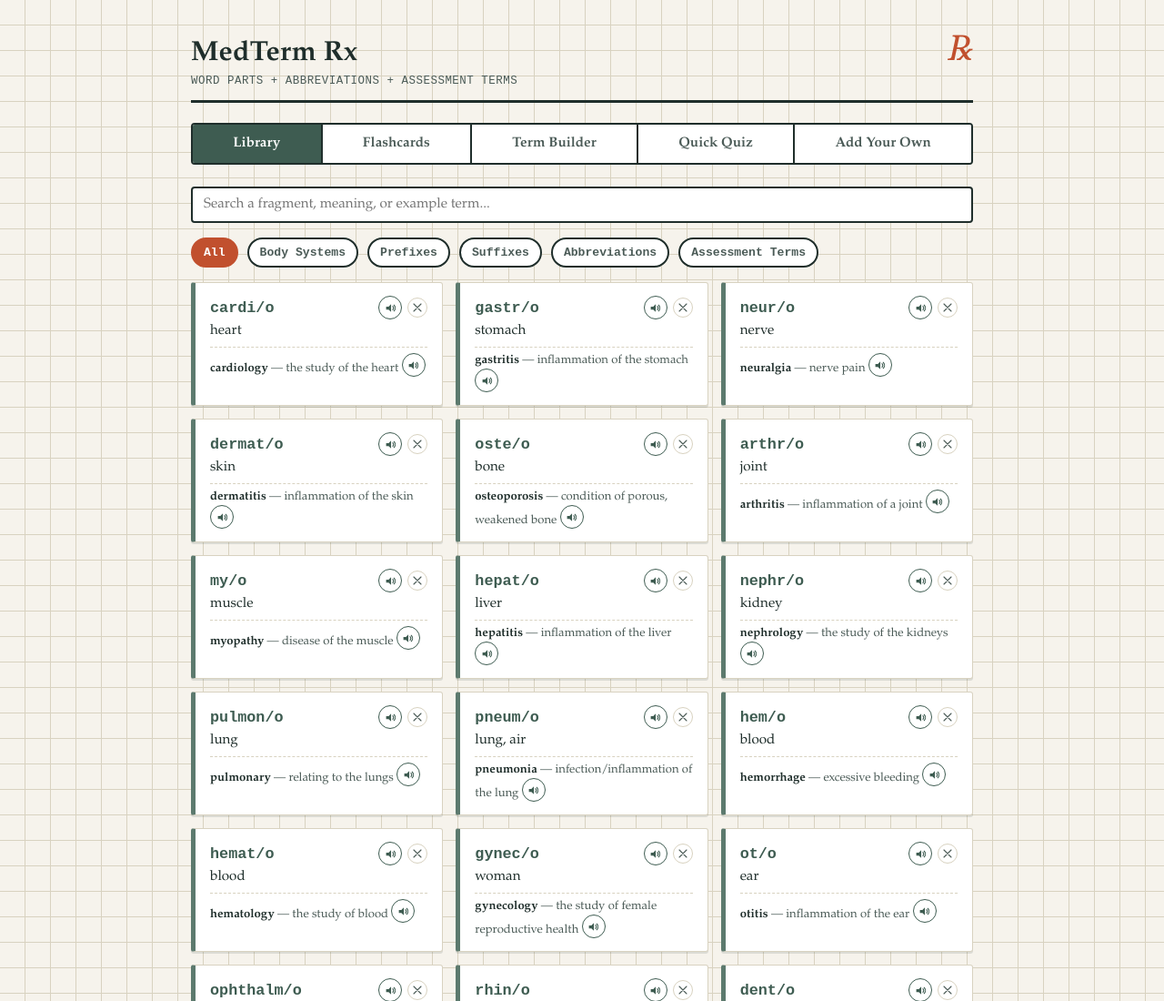
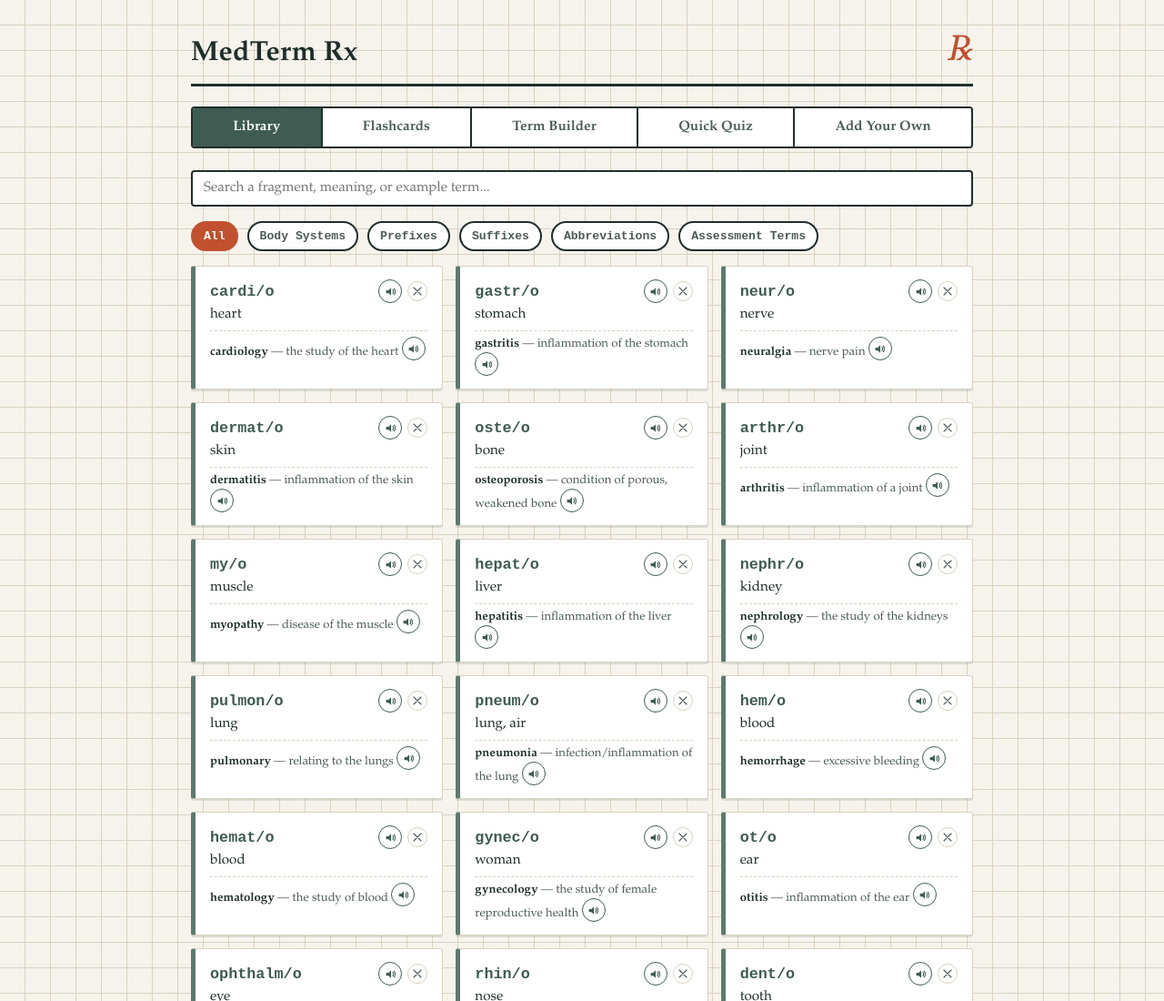
Before and after one commit to AS-275/medtermstudybuddy, a plain HTML site: page MedTermRx_2.html in a window 1280 px wide. Shown: the top 1100 px of the page at 91% size. Drawn offline with Linux system fonts and the light colour scheme.

Commit message:
Removed subtitles

```diff
--- a/MedTermRx_2.html
+++ b/MedTermRx_2.html
@@ -219,7 +219,6 @@
   <header class="top">
     <div class="title-block">
       <h1>MedTerm Rx</h1>
-      <p>WORD PARTS + ABBREVIATIONS + ASSESSMENT TERMS</p>
     </div>
     <div class="rx-mark">℞</div>
   </header>
```
